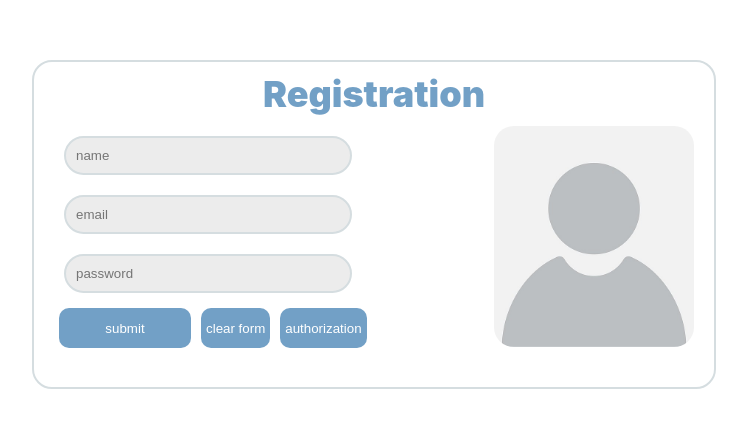
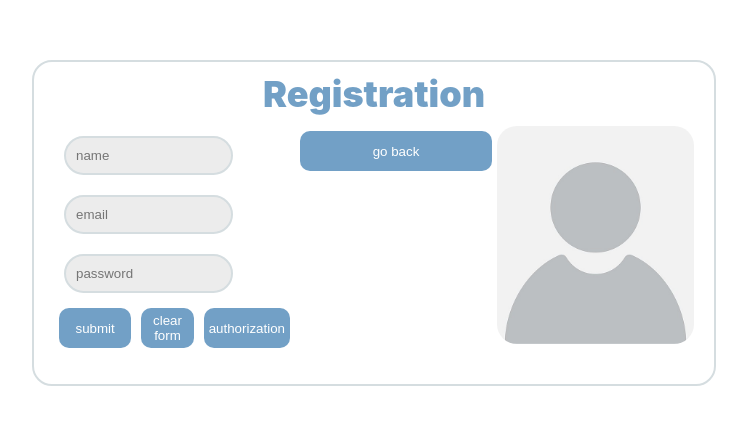
Before and after one commit to krok-86/blogapp5React, a React (Create React App) app: page /registration in a window 1280 px wide. Shown: the part 105-532 px from the top of the page, without its empty margins (266-1013 px from the left). Built offline with nearby package versions, Linux system fonts and the light colour scheme; no server answers.

Commit message:
finish privete route, before type script

```diff
--- a/src/App.js
+++ b/src/App.js
@@ -3,25 +3,32 @@ import Posts from "./components/Posts/Posts";
 import PostEdit from "./components/PostEdit/PostEdit";
 import NewPost from "./components/NewPost/NewPost";
 import NewUser from "./components/NewUser/NewUser";
-import { Routes, Route } from "react-router-dom";
+import { Routes, Route, Navigate, useNavigate } from "react-router-dom";
 import { ToastContainer } from "react-toastify";
 import "react-toastify/dist/ReactToastify.css";
-import { useDispatch, useSelector } from "react-redux";
-import { fetchAuthMe, selectIsAuth } from "./redux/slices/auth";
+import { useDispatch } from "react-redux";
+import { fetchAuthMe } from "./redux/slices/auth";
 import { useEffect } from "react";
+import PrivateRoute from "./utils/router/PrivateRouter";
 
 function App(){
     const dispatch = useDispatch();
-    const isAuth = useSelector(selectIsAuth);
+    const navigate = useNavigate()
     useEffect(() => {
         dispatch(fetchAuthMe())
+        navigate(JSON.parse(window.sessionStorage.getItem('lastRoute') || '{}'))
+        window.onbeforeunload = () => {
+            window.sessionStorage.setItem('lastRoute', JSON.stringify(window.location.pathname))
+        }
     },[])
     return (
         <>
         <Routes>
             <Route path="/" element={<Posts />}/>
-            <Route path="/createPost" element={isAuth ? <NewPost /> : <NewUser isRegistration={false}/>}/>
-            <Route path="/postEdit/:id" element={isAuth ? <PostEdit /> : <NewUser isRegistration={false}/>}/>
+            <Route element = {<PrivateRoute />}>
+            <Route path="/createPost" element={<NewPost />}/>
+            <Route path="/postEdit/:id" element={<PostEdit />}/>
+            </Route>
             <Route path="/registration" element={<NewUser isRegistration={true} />}/>
             <Route path="/auth" element={<NewUser isRegistration={false} />}/>
         </Routes>
--- a/src/components/NewUser/NewUser.js
+++ b/src/components/NewUser/NewUser.js
@@ -55,7 +55,10 @@ const NewUser = ({ isRegistration }) => {
   const resetForm = () => {
     reset();
   };
-
+const goBack = () => {
+  console.log(">>>>>>>>>","click")
+  navigate(-1);
+};
   const title = isRegistration ? "Registration" : "Authorization";
 
   return (
@@ -100,8 +103,10 @@ const NewUser = ({ isRegistration }) => {
                   <Button className="user-button" name="authorization" />
                 </Link>
               )}
+
             </div>
           </form>
+          <Button className="user-button" name="go back" handleClick = {goBack} />
           <div className="user-avatar-wrap">
           <img src={unknown} alt="unknown" className="user-img" />
           </div>
--- /dev/null
+++ b/src/utils/router/PrivateRouter.js
@@ -0,0 +1,12 @@
+import { useSelector } from "react-redux";
+import { Navigate, Outlet } from "react-router-dom";
+import { selectIsAuth } from "../../redux/slices/auth";
+
+
+const PrivateRoute = () => {
+    const isAuth = useSelector(selectIsAuth);
+    return (
+isAuth ? <Outlet /> : <Navigate to="/registration" replace = {true}/>
+    );
+};
+export default PrivateRoute;
```
